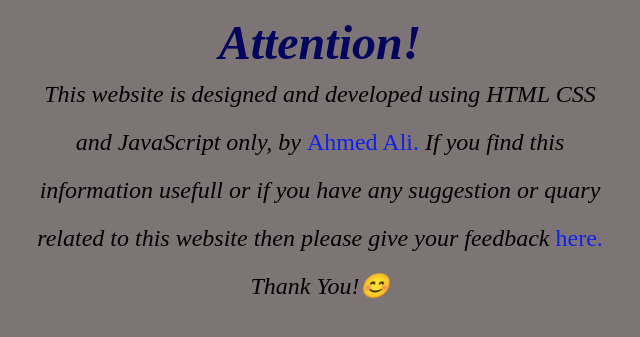
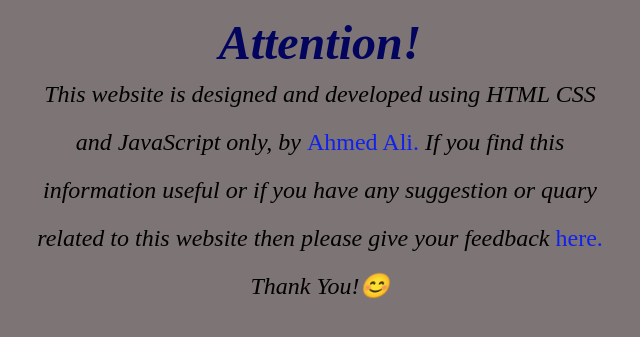
Before and after one commit to ali08dc/Music-Manchh, a plain HTML site: page info.html in a window 1280 px wide. Shown: the part 239-576 px from the top of the page, 320-960 px from the left. Drawn offline with Linux system fonts and the light colour scheme.

Commit message:
Update info.html

```diff
--- a/info.html
+++ b/info.html
@@ -79,7 +79,7 @@
         <h1>Attention!</h1>
 
         <p>This website is designed and developed using HTML CSS and JavaScript only, by <a
-                href="https://ahmed0306.github.io/cv/">Ahmed Ali. </a>If you find this information usefull or if you have
+                href="https://ahmed0306.github.io/cv/">Ahmed Ali. </a>If you find this information useful or if you have
             any suggestion or quary related to this website then please give your feedback <a href="#">here.
             </a>Thank You!😊</p>
     </div>
```
